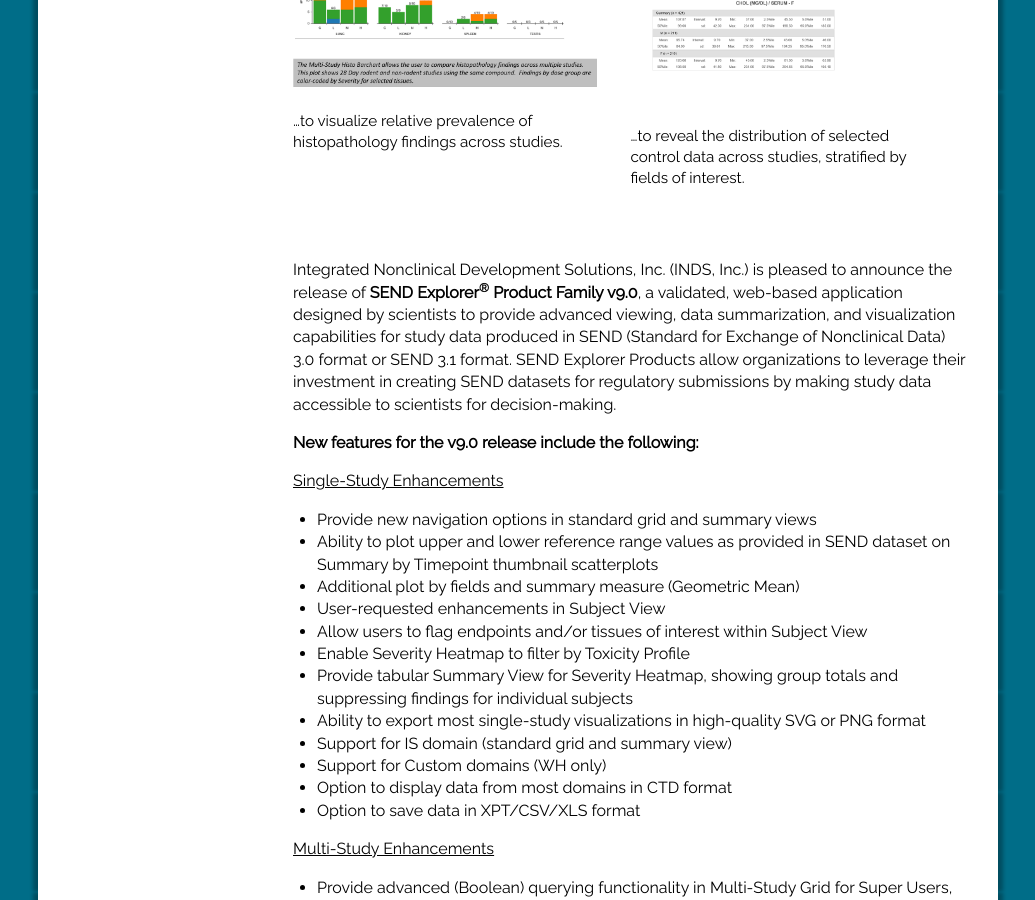
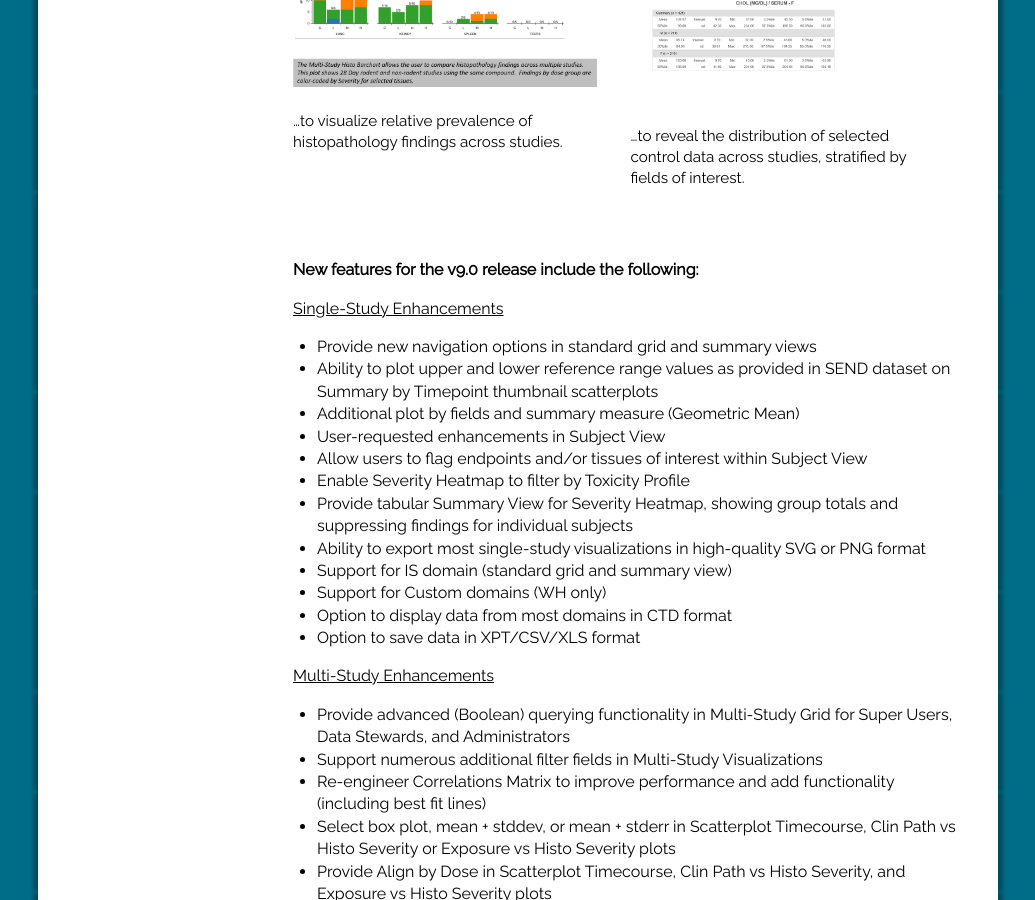
Before and after one commit to inds-inc/inds-inc.github.io, a Jekyll site: the page built from sendexplorer.md, in a window 1280 px wide and 900 px high, scrolled down 2816 px. Shown: the whole window, without its empty margins (122-1157 px from the left). Built offline with Jekyll 4.4.1, drawn with Linux system fonts in a browser that asks for light colours; comment, search, counter and statistics services are not loaded; some of the changed text lies outside the part shown.

Commit message:
fix nav, logos

```diff
--- a/_includes/navigation.html
+++ b/_includes/navigation.html
@@ -8,9 +8,6 @@
     </li>
     <li class="pure-menu-item">
       <a href="/sendexplorer">SEND Explorer</a>
-    </li>
-    <li class="pure-menu-item">
-      <a href="/sendexplorer-product-family">SEND Explorer<br/>Product Family</a>
     </li>
     <li class="pure-menu-item">
       <a href="/toxicology">Toxicology Services</a>
--- a/sendexplorer.md
+++ b/sendexplorer.md
@@ -3,7 +3,15 @@
 title:  'SEND Explorer'
 ---
 
-Integrated Nonclinical Development Solutions, Inc. (INDS, Inc.) is pleased to announce the release of **SEND Explorer<sup>®</sup> Product Family v9.0**, a validated, web-based application designed by scientists to provide advanced viewing, data summarization, and visualization capabilities for study data produced in SEND (Standard for Exchange of Nonclinical Data) 3.0 format or SEND 3.1 format. SEND Explorer Products allow organizations to leverage their investment in creating SEND datasets for regulatory submissions by making study data accessible to scientists for decision-making.
+Integrated Nonclinical Development Solutions, Inc. (INDS, Inc.) is
+pleased to announce the release of **SEND Explorer<sup>®</sup> Product Family
+v9.0**, a validated, web-based application designed by scientists to
+provide advanced viewing, data summarization, and visualization
+capabilities for study data produced in SEND (Standard for Exchange of
+Nonclinical Data) 3.0 format or SEND 3.1 format. SEND Explorer Products
+allow organizations to leverage their investment in creating SEND
+datasets for regulatory submissions by making study data accessible to
+scientists for decision-making.
 
 <div style="text-align:center">
   <img src="/assets/images/se-logos.jpg" style="margin-bottom: -1em" alt="Send Explorer Logo">
@@ -107,16 +115,6 @@
   </div>
 </div>
 <p>&nbsp;</p>
-
-Integrated Nonclinical Development Solutions, Inc. (INDS, Inc.) is
-pleased to announce the release of **SEND Explorer<sup>®</sup> Product Family
-v9.0**, a validated, web-based application designed by scientists to
-provide advanced viewing, data summarization, and visualization
-capabilities for study data produced in SEND (Standard for Exchange of
-Nonclinical Data) 3.0 format or SEND 3.1 format. SEND Explorer Products
-allow organizations to leverage their investment in creating SEND
-datasets for regulatory submissions by making study data accessible to
-scientists for decision-making.
 
 **New features for the v9.0 release include the following:**
 
```
Also changed, not shown: assets/images/se-logos.jpg, 1 other file.
